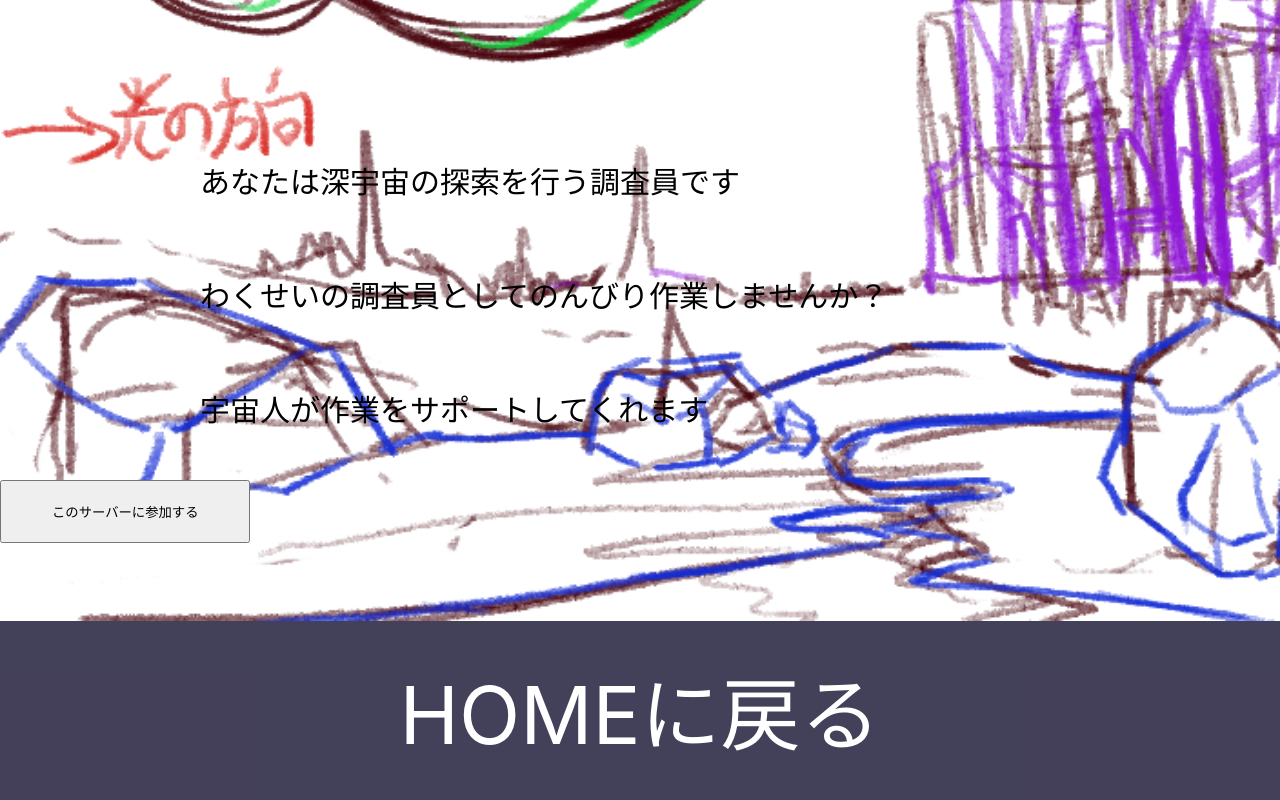
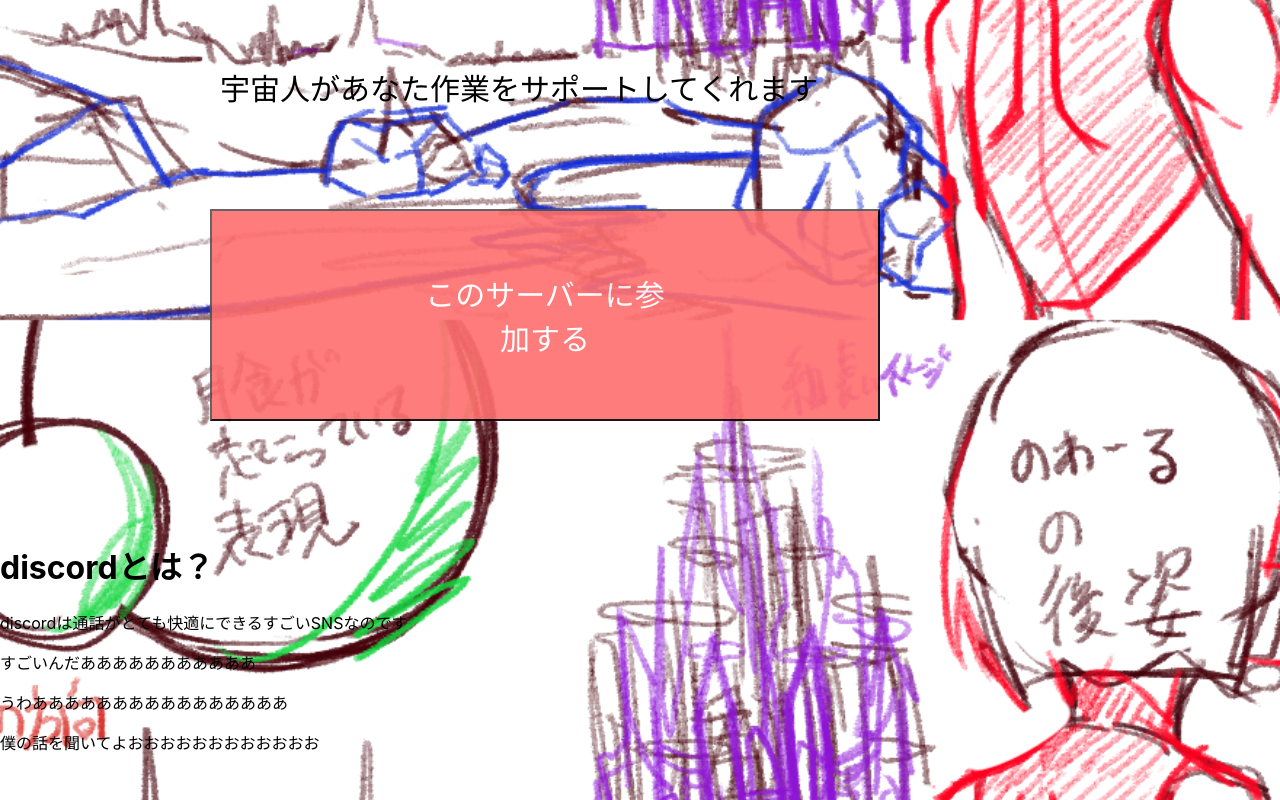
Before and after one commit to yukinos/wakusei-web, a React (Create React App) app: page / in a window 1280 px wide. Shown: the part 600-1400 px from the top of the page. Built offline with nearby package versions, Linux system fonts and the light colour scheme.

Commit message:
背景を固定してスクロール仕様にしました

```diff
--- a/src/App.css
+++ b/src/App.css
@@ -24,10 +24,11 @@ h3{
   background-color: crimson;
 }
 
-.back{
+.back-ground{
   background-image:url("./images/wakusei_concept_art.png");
   background-size:cover;
-  height:1000px;
+  height:2000px;
+  background-attachment:fixed;
 }
 
 .footer{
@@ -40,16 +41,28 @@ h3{
 }
 
 .title{
-  padding:100px;
+  margin:0px 100px 0px 100px;
   font-family:serif;
   font-size:150px;
+  padding:80px 0 0 0;
+  font-weight:bold;
 }
 
 .text{
-  padding:20px 200px;
+  padding:20px;
+  margin:20px 200px;
   font-size:30px;
 }
 
 button{
-  padding:20px 50px;
+  margin:60px 400px 100px 210px;
+  padding:60px 200px;
+  font-size:30px;
+  background-color:rgb(255, 110, 110);
+  color:white;
+  opacity:0.9;
 }
+
+.main{
+  height:2000px;
+}
--- a/src/Footer.js
+++ b/src/Footer.js
@@ -4,7 +4,7 @@ class Footer extends React.Component{
     render(){
         return(
             <div>
-                <div class="footer">HOMEに戻る</div>
+                <div class="footer">TOPに戻る</div>
             </div>
         );
     }
--- a/src/Main.js
+++ b/src/Main.js
@@ -4,13 +4,19 @@ class Main extends React.Component{
     render(){
         return(
             <div>
-                <div class="back">
+                <div class="back-ground">
                     <h1 class="title">作業のわくせい</h1>
-                    <p class="text">あなたは深宇宙の探索を行う調査員です</p>
+                    <p class="text">作業のわくせいは作業通話を専門としたdiscordサーバーです</p>
                     <p class="text">わくせいの調査員としてのんびり作業しませんか？</p>
-                    <p class="text">宇宙人が作業をサポートしてくれます</p>
+                    <p class="text">宇宙人があなた作業をサポートしてくれます</p>
                     <button type="button" onclick="location.href='https://discord.gg/2GgS2JqS'">このサーバーに参加する</button>
+                    <h1>discordとは？</h1>
+                    <p>discordは通話がとても快適にできるすごいSNSなのです</p>
+                    <p>すごいんだあああああああああああ</p>
+                    <p>うわああああああああああああああああ</p>
+                    <p>僕の話を聞いてよおおおおおおおおおおおお</p>
                 </div>
+
             </div>
         );
     }
```
